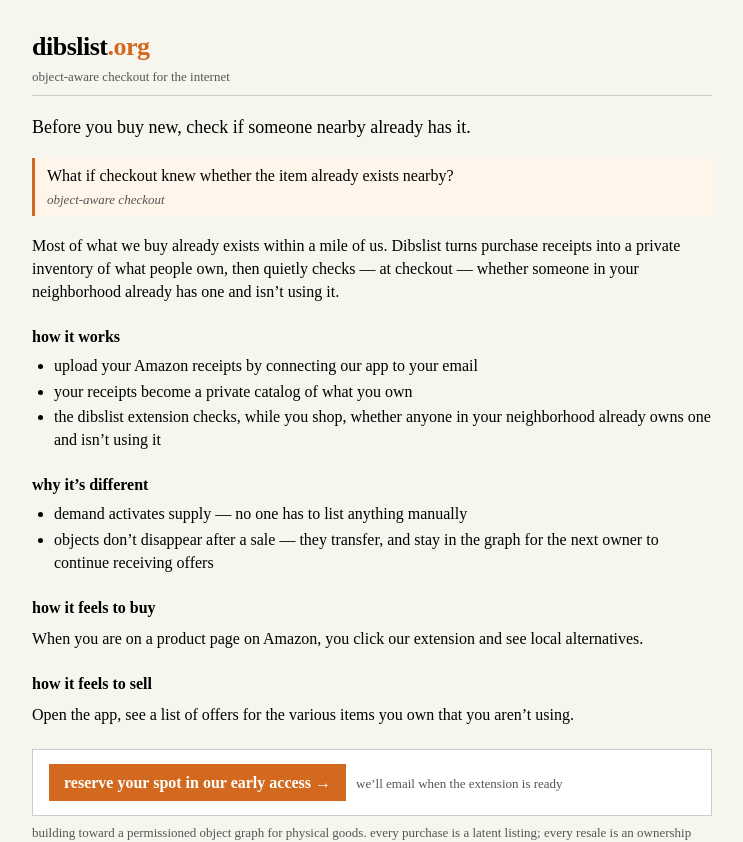
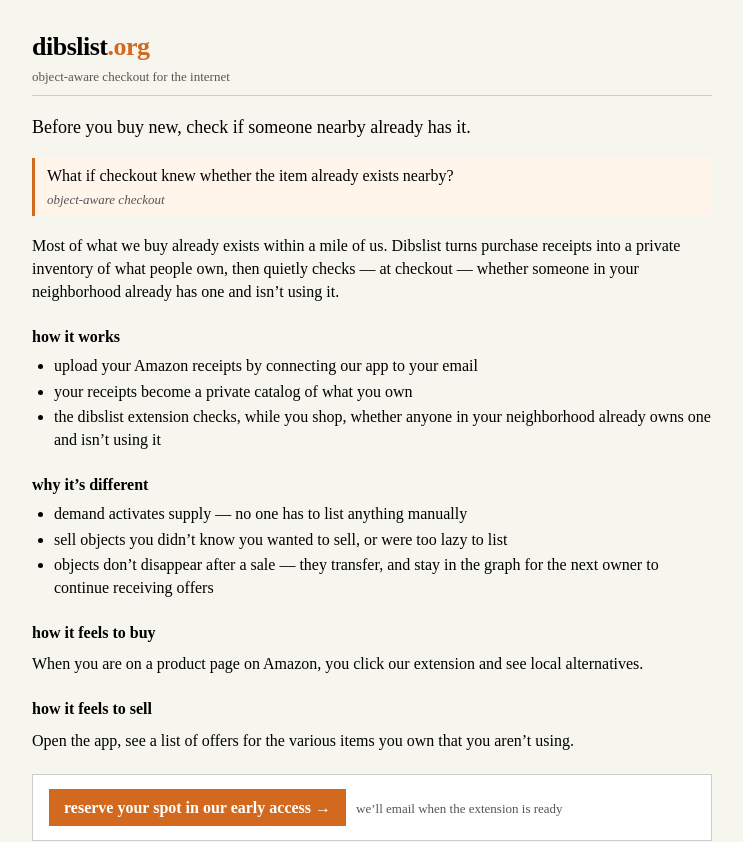
Before and after one commit to modestapproach/dibslist, a Next.js app: page / in a window 1280 px wide. Shown: the top 842 px of the page, without its empty margins (268-1011 px from the left). Built offline with nearby package versions, Linux system fonts and the light colour scheme.

Commit message:
Add 'sell objects you didn't know you wanted to sell' bullet
https://claude.ai/code/session_011EBWLo58Lsr1j1wQmn1S96

```diff
--- a/app/page.tsx
+++ b/app/page.tsx
@@ -39,6 +39,10 @@ export default function Home() {
       <h2>why it&rsquo;s different</h2>
       <ul>
         <li>demand activates supply — no one has to list anything manually</li>
+        <li>
+          sell objects you didn&rsquo;t know you wanted to sell, or were too
+          lazy to list
+        </li>
         <li>
           objects don&rsquo;t disappear after a sale — they transfer, and stay
           in the graph for the next owner to continue receiving offers
```
